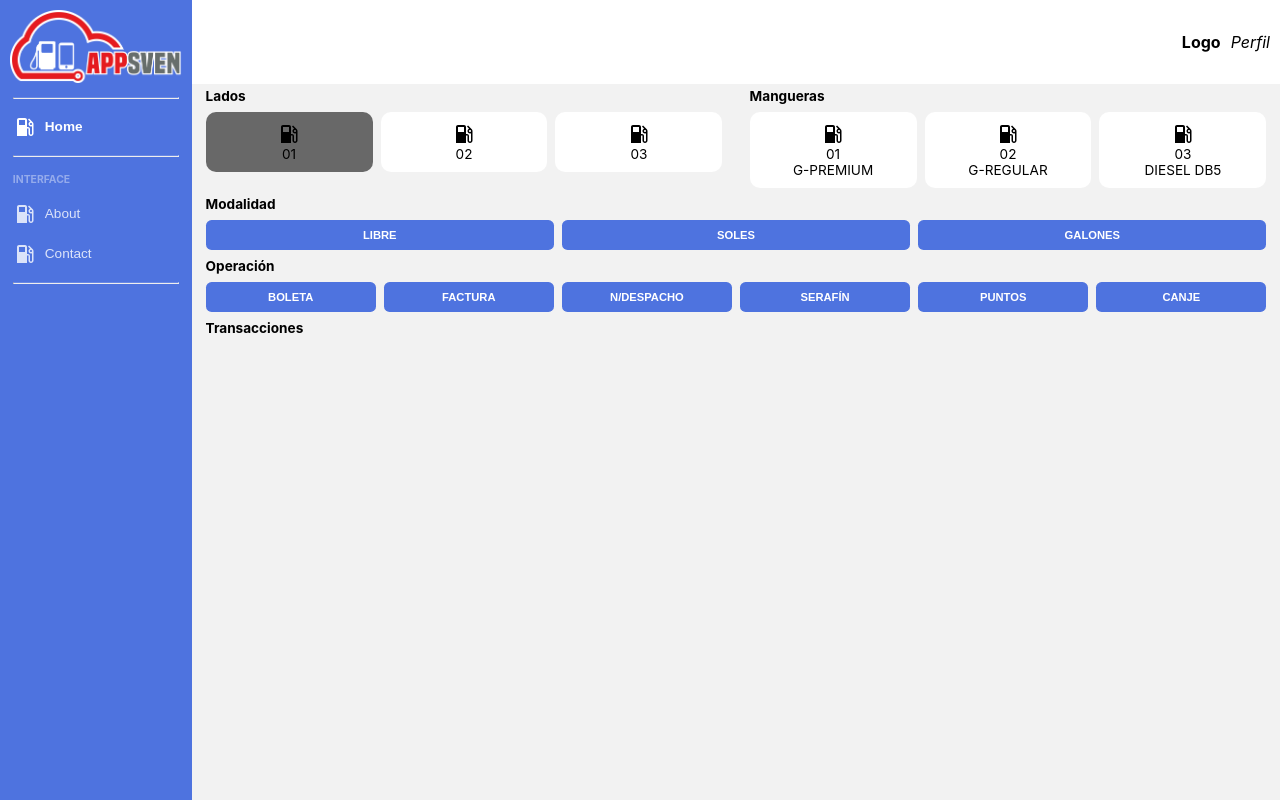
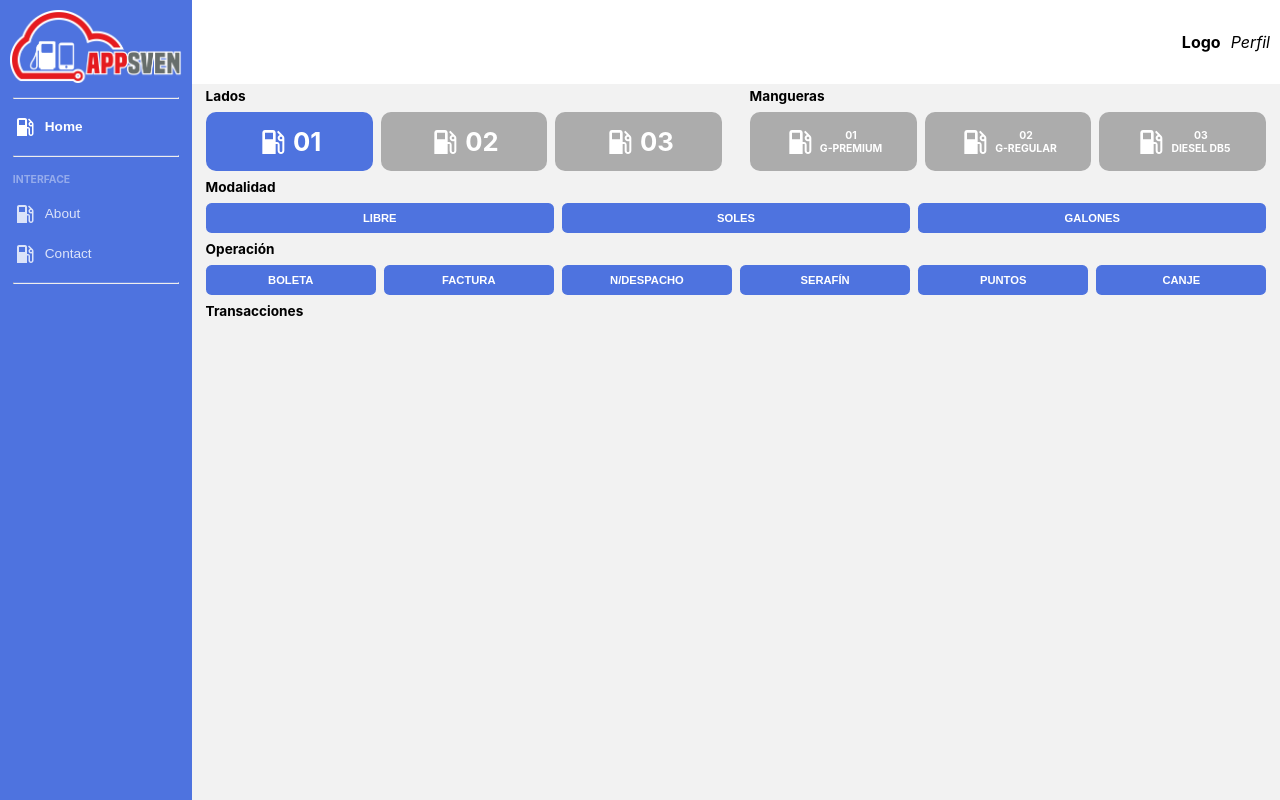
Before and after one commit to melinallacuag/sistemaweb, a React (Create React App) app: page / in a window 1280 px wide. Both pictures are taken after a click on the element "01". Built offline with nearby package versions, Linux system fonts and the light colour scheme.

Commit message:
Se realizo los stylos para los lados y mangueras y los filtrados.

```diff
--- a/src/App.css
+++ b/src/App.css
@@ -89,6 +89,17 @@
      flex-direction: column;
     margin-left: 0px !important;
   }
+
+  .inner-card {
+    padding: 0.5rem !important;
+    flex-direction: column !important;
+    gap: 0.15rem !important;
+}
+.inner_description {
+
+  font-size: 1.25rem !important;
+
+}
 
 
 }
@@ -227,23 +238,38 @@ margin: 0;
 }
 
 .inner-card {
-  background-color: #FFF;
-  padding: 10px;
+  background-color: #acacac;
+ padding: 0.85rem;
   border-radius: 10px;
   display: flex;
-  flex-direction: column;
+  flex-direction: row;
   align-items: center;
   justify-content: center;
   text-align: center;
   box-shadow: 5PX;
+  cursor: pointer;
+  gap: 0.25rem;
 }
 .inner_description{
-  font-size: 0.85rem;
+  color: #ffffff;
+  font-size: 1.6rem;
+  font-weight: bold;
+  margin: 0;
+}
+.inner_manguera_desc{
+  color: #ffffff;
+  font-size: 0.65rem;
+  font-weight: bold;
   margin: 0;
 }
 
+.icon-fuel{
+  font-size: 2rem !important;
+  color: #ffffff;
+}
+
 .selected {
-  background-color: #00000091;
+  background-color: #4e73df;
 }
 
 .btn_cards{
@@ -265,3 +291,25 @@ margin: 0;
     background-color:hsl(224.69deg 69.38% 59.02%);
     transition: .8s ease;
 }
+
+.inner-card.selecteds {
+  background-color: #564f4f;
+}
+
+.inner-card.unselected {
+  background-color: #acacac;
+
+}
+
+.inner-card.selecteds.premium {
+  background-color: #2f6ed3;
+}
+.inner-card.selecteds.regular {
+  background-color: #0dc82f;
+}
+.inner-card.selecteds.glp {
+  background-color: #e39234;
+}
+.inner-card.selecteds.diesel {
+  background-color: #595b59;
+}
--- a/src/componentes/Sidebar.jsx
+++ b/src/componentes/Sidebar.jsx
@@ -1,14 +1,11 @@
 import React, { useState } from 'react';
-
 import logo from '../imagen/logo_appsven.png';
 import LocalGasStationIcon from '@mui/icons-material/LocalGasStation';
 
 const Sidebar = ({ isOpen }) => {
 
-
   return (
     <div>
-
       <div className={`sidebar ${isOpen ? 'open' : ''}`}>
 
         <div className='contenedor_logo'>
@@ -50,6 +47,7 @@ const Sidebar = ({ isOpen }) => {
       </div>
     </div>
   );
+
 };
 
 export default Sidebar;
--- a/src/paginas/About.jsx
+++ b/src/paginas/About.jsx
@@ -4,8 +4,10 @@ class About extends React.Component {
   render() {
     return (
       <div>
-        <h2>About Us</h2>
-        <p>This is the About page content.</p>
+
+
+
+
       </div>
     );
   }
--- a/src/paginas/Home.jsx
+++ b/src/paginas/Home.jsx
@@ -3,8 +3,12 @@ import LocalGasStationIcon from '@mui/icons-material/LocalGasStation';
 import { Dialog, DialogTitle, DialogContent, DialogActions, Button } from '@mui/material';
 
 const Home = () => {
+
   const [filtroLado, setFiltroLado] = useState('');
   const [isModalOpen, setIsModalOpen] = useState(false);
+  const [selectedManguera, setSelectedManguera] = useState(null); // Nuevo estado para mantener el índice de la manguera seleccionada
+
+
   const cards_lados = [
     {
       nroLado: '01',
@@ -49,17 +53,9 @@ const Home = () => {
       protocolo: 'S',
       valor: 0
     },
+
     {
       mangueraID: '04',
-      nroLado: '03',
-      posicion: '1',
-      articuloID: '07',
-      descripcion: 'GLP',
-      protocolo: 'S',
-      valor: 0
-    },
-    {
-      mangueraID: '03',
       nroLado: '02',
       posicion: '1',
       articuloID: '05',
@@ -68,7 +64,7 @@ const Home = () => {
       valor: 0
     },
     {
-      mangueraID: '02',
+      mangueraID: '05',
       nroLado: '02',
       posicion: '2',
       articuloID: '95',
@@ -78,7 +74,7 @@ const Home = () => {
     },
 
     {
-      mangueraID: '01',
+      mangueraID: '06',
       nroLado: '02',
       posicion: '1',
       articuloID: '93',
@@ -86,14 +82,29 @@ const Home = () => {
       protocolo: 'S',
       valor: 0
     },
+    {
+      mangueraID: '40',
+      nroLado: '03',
+      posicion: '1',
+      articuloID: '07',
+      descripcion: 'GLP',
+      protocolo: 'S',
+      valor: 0
+    },
 
 
   ];
 
+  /* Filtrar Lados para mostrar Mangueras*/
   const mangueraFiltrados = filtroLado === '' ? cards_mangueras : cards_mangueras.filter(manguera => manguera.nroLado === filtroLado);
 
   const handleLadoClick = lado => {
     setFiltroLado(lado);
+    setSelectedManguera(null);
+  };
+
+  const handleMangueraClick = manguera => {
+    setSelectedManguera(manguera);
   };
 
   const handleModalOpen = () => {
@@ -104,10 +115,14 @@ const Home = () => {
     setIsModalOpen(false);
   };
 
+
+
   return (
     <div>
+
         <div className="card-container">
 
+          {/* Campo de Lados*/}
           <div className="card">
             <h3 className="inner-title">Lados</h3>
             <div className="inner-cards">
@@ -121,16 +136,27 @@ const Home = () => {
               ))}
             </div>
           </div>
+
+          {/* Campo de Mangueras*/}
           {filtroLado !== '' && (
             <div className="card">
               <h3 className="inner-title">Mangueras</h3>
               <div className="inner-cards">
+
                 {mangueraFiltrados.map((card_manguera, index) => (
-                  <div className="inner-card" key={index}>
-                    <LocalGasStationIcon className="icon-fuel" />
-                    <p className="inner_description">{card_manguera.mangueraID}</p>
-                    <p className="inner_description">{card_manguera.descripcion}</p>
+
+                  <div  className={`inner-card ${selectedManguera === index ? 'selecteds' : ''} ${selectedManguera === null ? 'unselected' : ''}
+                    ${card_manguera.descripcion === 'G-PREMIUM' ? 'premium' : ''} ${card_manguera.descripcion === 'G-REGULAR' ? 'regular' : ''}
+                    ${card_manguera.descripcion === 'DIESEL DB5' ? 'diesel' : ''} ${card_manguera.descripcion === 'GLP' ? 'glp' : ''}`}
+                    key={index}  onClick={() => handleMangueraClick(index)} >
+
+                      <LocalGasStationIcon className="icon-fuel" />
+                      <div>
+                      <p className="inner_manguera_desc">{card_manguera.mangueraID}</p>
+                      <p className="inner_manguera_desc">{card_manguera.descripcion}</p>
+                      </div>
                   </div>
+
                 ))}
               </div>
             </div>
@@ -138,6 +164,7 @@ const Home = () => {
 
         </div>
 
+        {/* Campo de Modalidad*/}
         <div className="card">
             <h3 className="inner-title">Modalidad</h3>
             <div className="inner-cards">
@@ -146,6 +173,8 @@ const Home = () => {
                 <button className='btn_cards'>GALONES</button>
                 </div>
         </div>
+
+        {/* Campo de Operación*/}
         <div className="card">
           <h3 className="inner-title">Operación</h3>
           <div className="inner-cards">
@@ -157,9 +186,10 @@ const Home = () => {
             <button className='btn_cards'>CANJE</button>
             </div>
         </div>
+
+        {/* Campo de Transacciones*/}
         <div className="card">
           <h3 className="inner-title">Transacciones</h3>
-
         </div>
 
         <Dialog open={isModalOpen} onClose={handleModalClose}>
```
